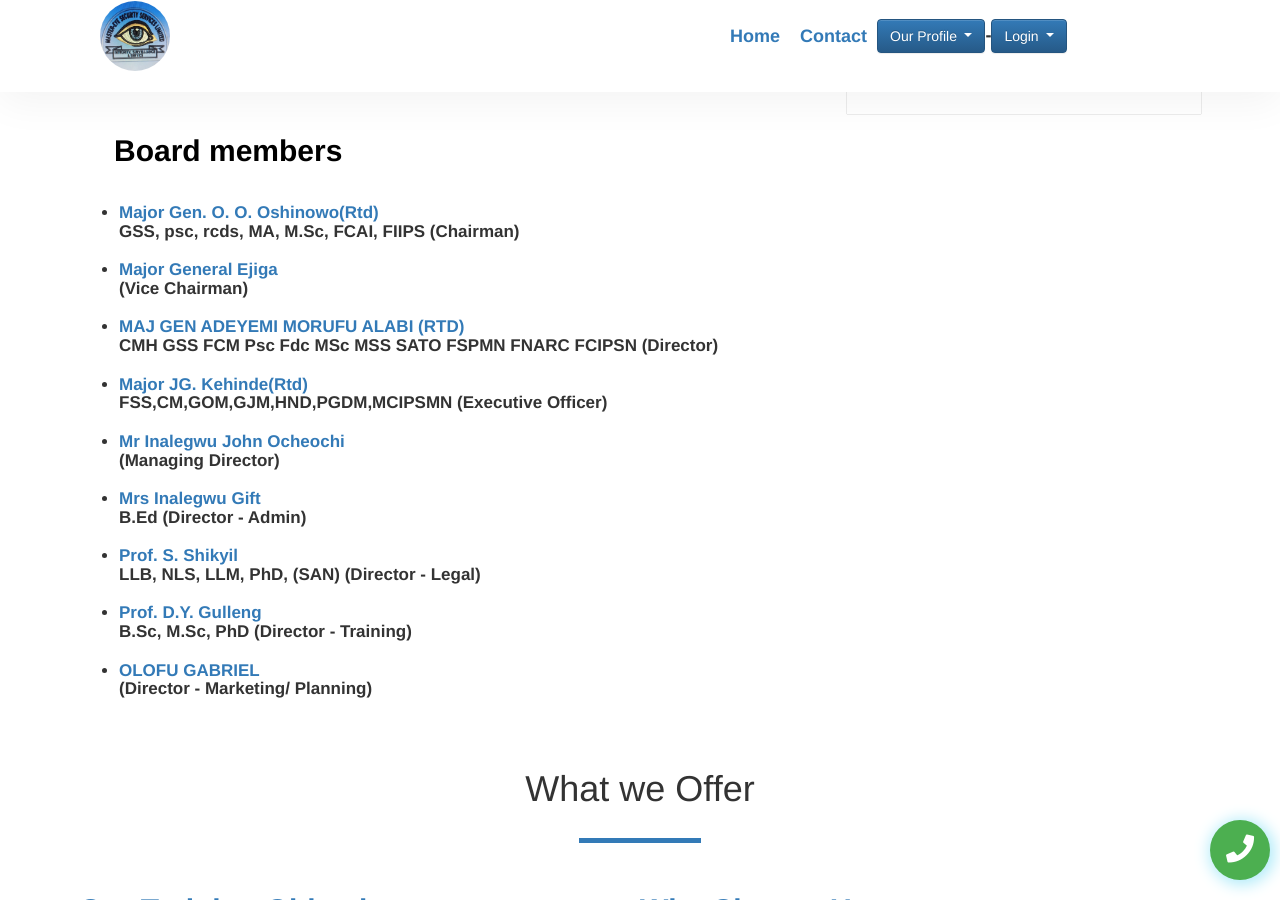
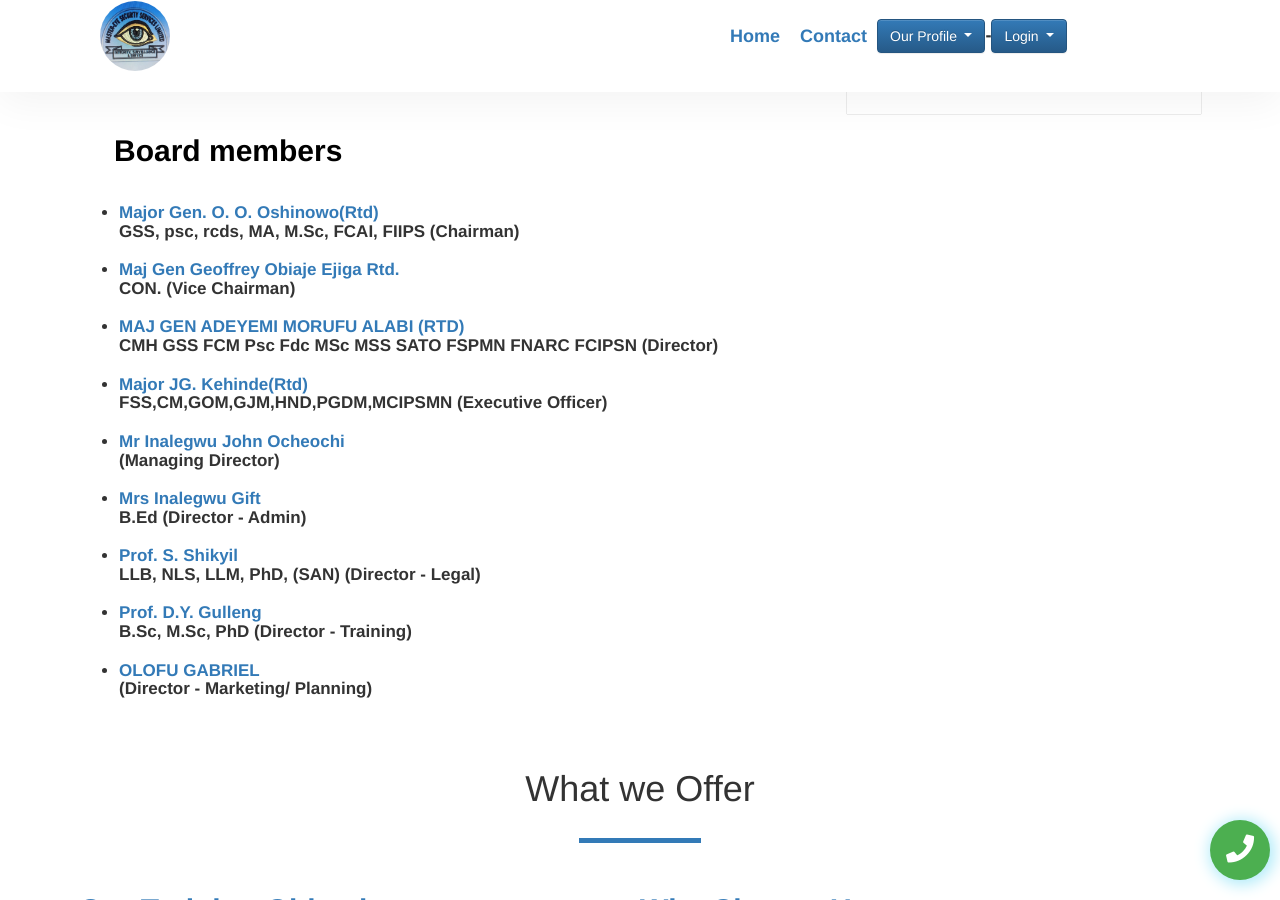
Before and after one commit to elishadamu97/mastereyesecurity, a Jekyll site: the page built from index.html, in a window 1280 px wide and 900 px high, scrolled down 2986 px. Built offline with Jekyll 4.4.1, drawn with Linux system fonts in a browser that asks for light colours; the list of posts is cut into pages by our own code; comment, search, counter and statistics services are not loaded.

Commit message:
Update index.html

```diff
--- a/index.html
+++ b/index.html
@@ -172,7 +172,7 @@ background: '/img/bg-index.jpg'
   <ul>
     <li style="font-weight: bold; font-size: 17px; font-weight: bold;"><a href="{{site.baseurl}}/pages/gen-oshinowo">Major Gen. O. O. Oshinowo(Rtd)<br></a><span>GSS, psc, rcds, MA, M.Sc, FCAI, FIIPS (Chairman)</span> </li>
     <br>
-    <li style="font-weight: bold; font-size: 17px; font-weight: bold;"><a href="{{site.baseurl}}/pages/major-General-Ejiga">Major General Ejiga</a><br><span>(Vice Chairman)</span></li>
+    <li style="font-weight: bold; font-size: 17px; font-weight: bold;"><a href="{{site.baseurl}}/pages/major-General-Ejiga">Maj Gen Geoffrey Obiaje Ejiga Rtd.</a><br><span>CON. (Vice Chairman)</span></li>
     <br>
     <li style="font-weight: bold; font-size: 17px; font-weight: bold;"><a href="{{site.baseurl}}/pages/alabi">MAJ GEN ADEYEMI MORUFU ALABI (RTD)</a><br><span> CMH GSS FCM Psc Fdc MSc MSS SATO FSPMN FNARC FCIPSN (Director)</span></li>
     <br>
```
